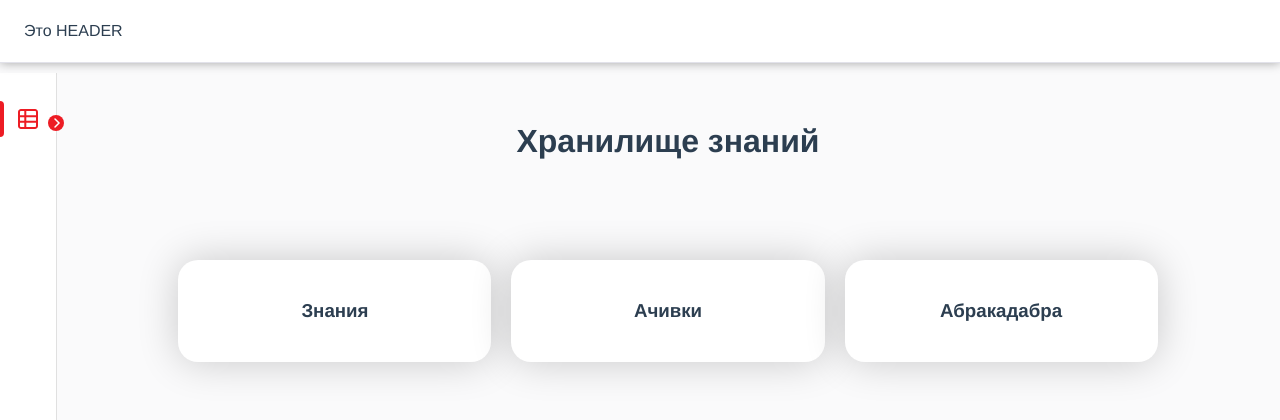
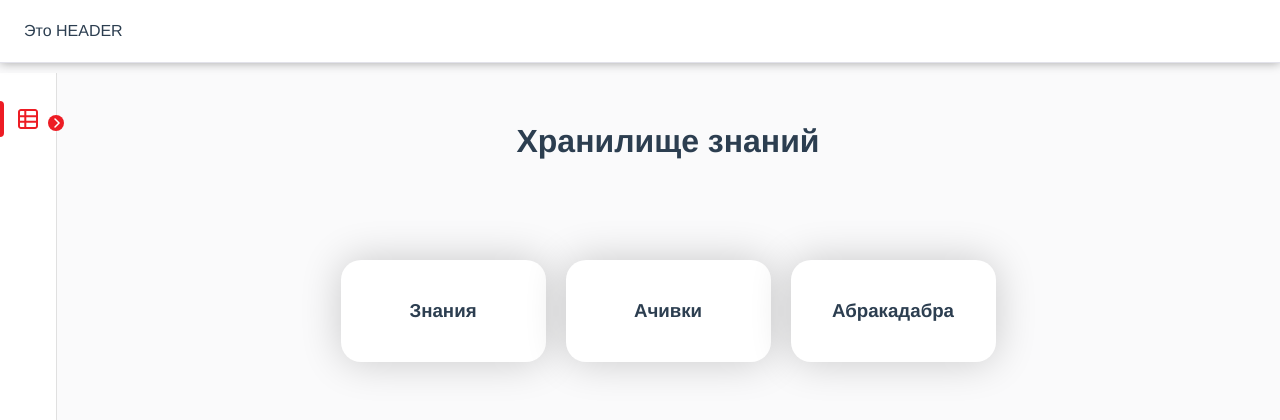
Before and after one commit to VShka/KnowledgeStorage, a Vue app: page / in a window 1280 px wide. Shown: the top 420 px of the page. Built offline with nearby package versions, Linux system fonts and the light colour scheme.

Commit message:
Небольшие изменения в гриде

```diff
--- a/public/index.html
+++ b/public/index.html
@@ -1,5 +1,5 @@
 <!DOCTYPE html>
-<html lang="en">
+<html lang="ru">
   <head>
     <meta charset="utf-8">
     <meta http-equiv="X-UA-Compatible" content="IE=edge">
--- a/src/views/homepage/homepage.vue
+++ b/src/views/homepage/homepage.vue
@@ -25,7 +25,7 @@
 
 <style lang="scss" scoped>
 .homepage {
-  max-width: 80%;
+  max-width: 90%;
   margin: 0 auto;
 }
 .homepage__title {
@@ -36,11 +36,13 @@
   margin: 0 auto;
 }
 .grid-list {
-  display: grid;
-  grid-template-columns: repeat(3, 1fr);
+  display: flex;
+  justify-content: center;
+  flex-wrap: wrap;
   grid-gap: 20px;
 
   .grid-list__item {
+    min-width: 205px;
     background-color: #fff;
     border-radius: 20px;
     box-shadow: 0px 0px 40px rgba(0, 0, 0, 0.2);
```
